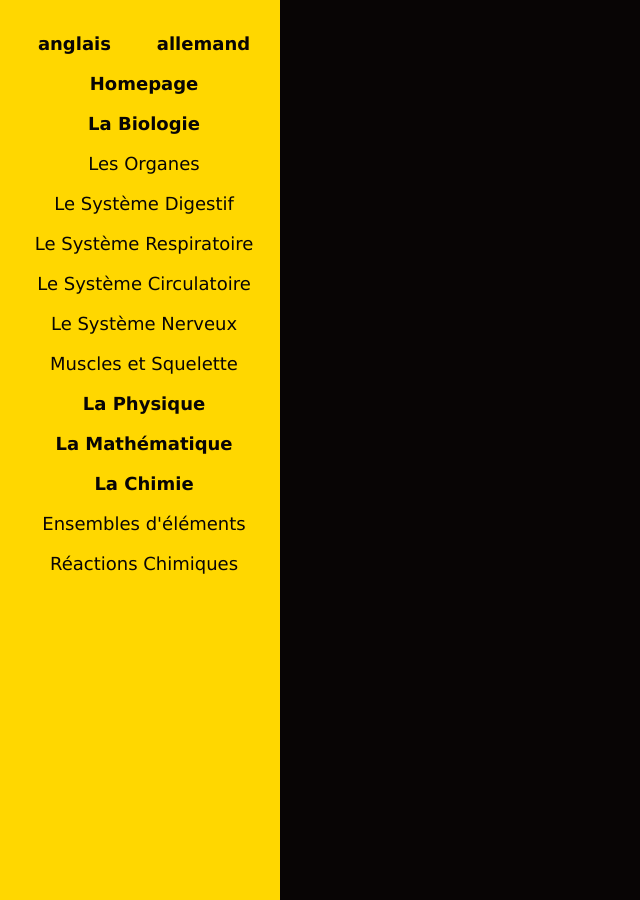
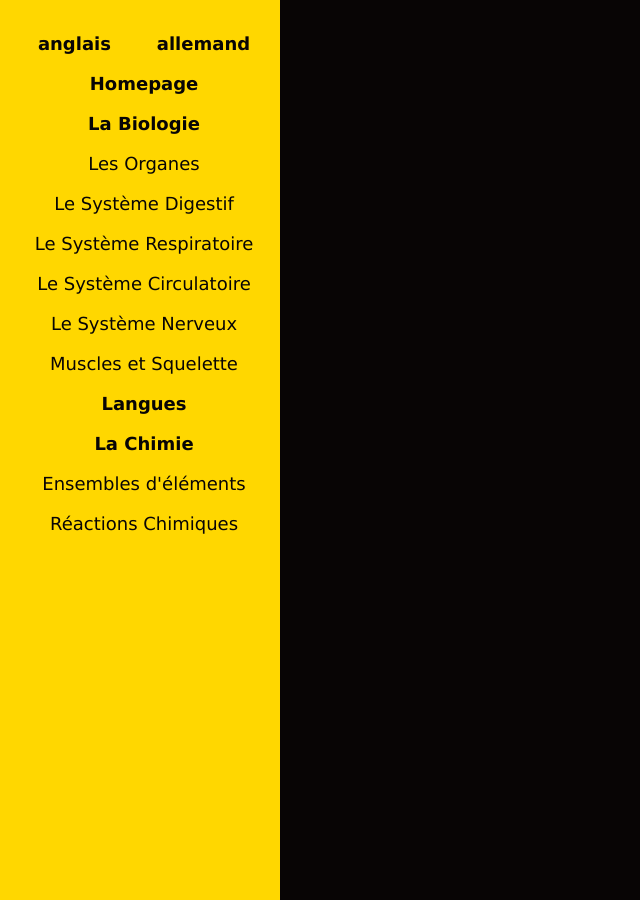
Before and after one commit to awal11/enzyklopaedie, a Jekyll site: the page built from francais/biologie/organes.html, in a window 1280 px wide. Shown: the whole page, without its empty margins (0-640 px from the left). Built offline with Jekyll 4.4.1, drawn with Linux system fonts in a browser that asks for light colours.

Commit message:
langauges in tab

```diff
--- a/_layouts/deutsch.html
+++ b/_layouts/deutsch.html
@@ -33,12 +33,9 @@
         </a>
 
         <div class="Topic">
-            <a href='../physik/physik.html'> Physik</a>
+            <a href='sprachen/sprachen.html'> Sprachen </a>
         </div>
 
-        <div class="Topic">
-            <a href='../mathe/mathe.html'> Mathematik </a>
-        </div>
 
         <div class="Topic">
             <a href='../chemie/chemie.html'> Chemie </a>
--- a/_layouts/francais.html
+++ b/_layouts/francais.html
@@ -31,11 +31,7 @@
         <a href='../biologie/musclesetsquelette.html'>  Muscles et Squelette </a>
 
         <div class="Topic">
-            <a href='../physique/physique.html'> La Physique</a>
-        </div>
-
-        <div class="Topic">
-            <a href='../mathematique/mathematique.html'> La Mathématique </a>
+            <a href='langues/langues.html'> Langues </a>
         </div>
 
         <div class="Topic">
```
